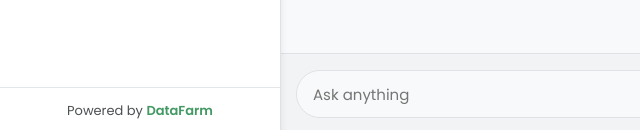
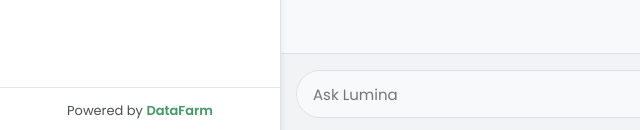
Before and after one commit to uanabul-df/datafarm-ai, a plain HTML site: page index.html in a window 1280 px wide. Shown: the part 666-796 px from the top of the page, 0-640 px from the left. Drawn offline with Linux system fonts and the light colour scheme.

Commit message:
Update index.html

```diff
--- a/index.html
+++ b/index.html
@@ -299,7 +299,7 @@ body.dark .message.bot a {
   <div class="chat-content" id="chatContent"></div>
   <form class="chat-input" id="chatForm">
 
-    <textarea id="chatMessage" placeholder="Ask anything"></textarea>
+    <textarea id="chatMessage" placeholder="Ask Lumina"></textarea>
   </form>
 </div>
 
```
